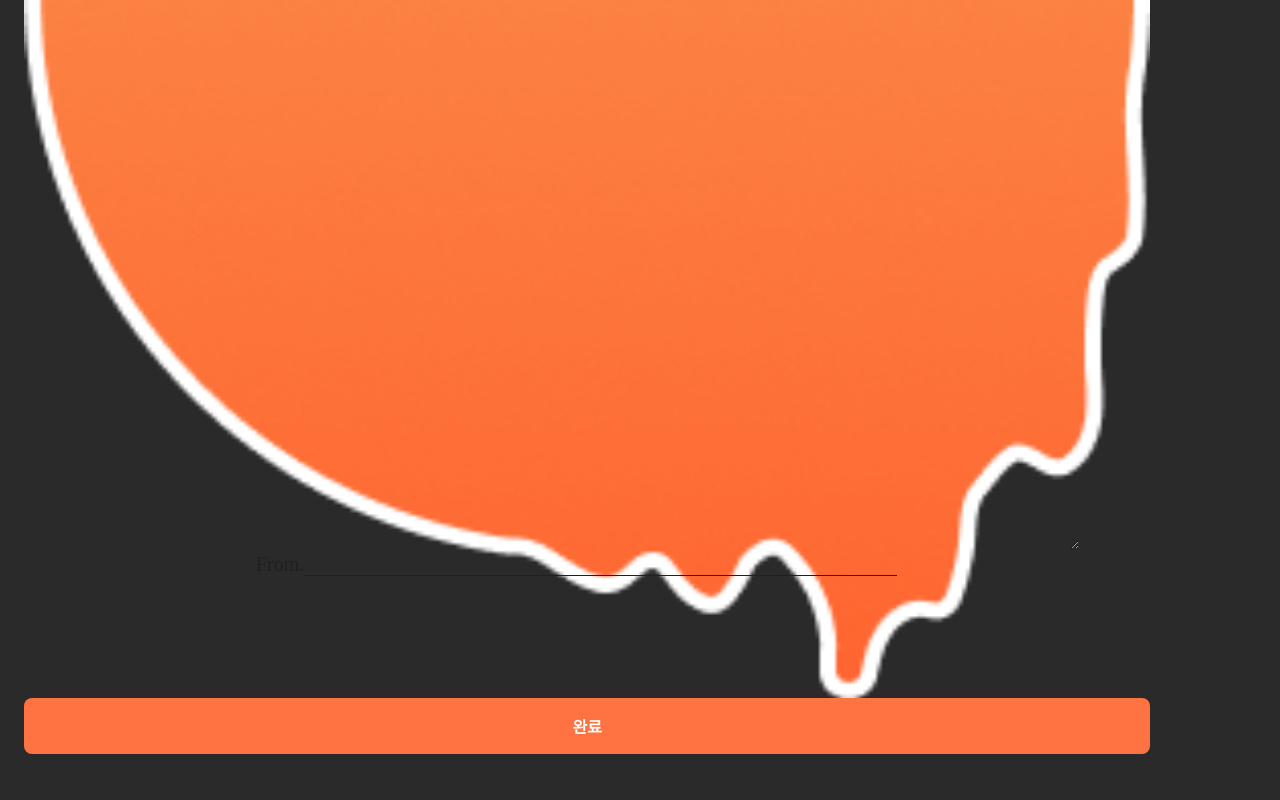
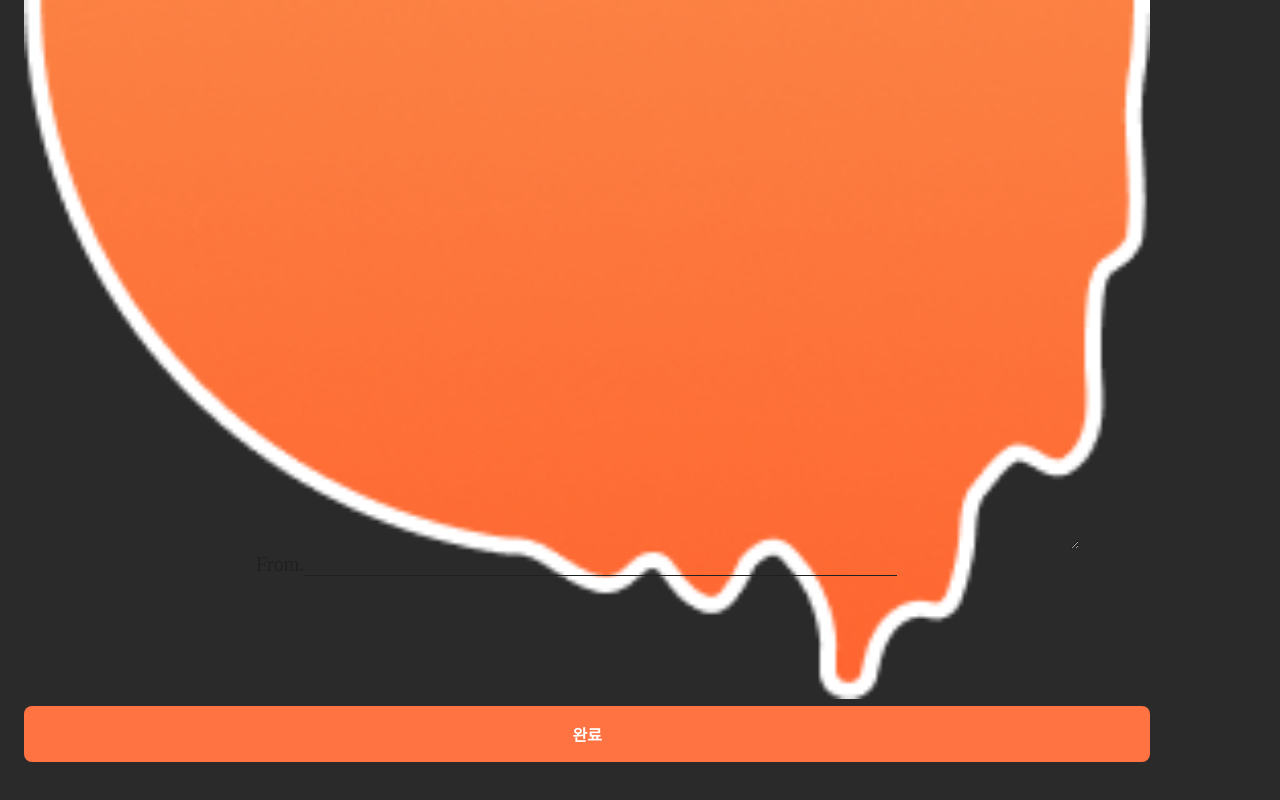
Before and after one commit to Chilli-Saewoo/rollin.github.io, a React (Create React App) app: page /write in a window 1280 px wide. Shown: the part 809-1609 px from the top of the page. Built offline with nearby package versions, Linux system fonts and the light colour scheme.

Commit message:
[chore] 버튼 위치 조정

```diff
--- a/src/App.css
+++ b/src/App.css
@@ -1,11 +1,11 @@
 button {
     position: relative;
-    top: -250px;
+    top: -220px;
     padding: 0;
     width: 88%;
     height: 56px;
     background:#FF7242;
-    margin: 22px 24px 0 24px;
+    margin: 0 24px 0 24px;
     font-size: 1em;
     font-weight: bold;
     border: 0px;
```
